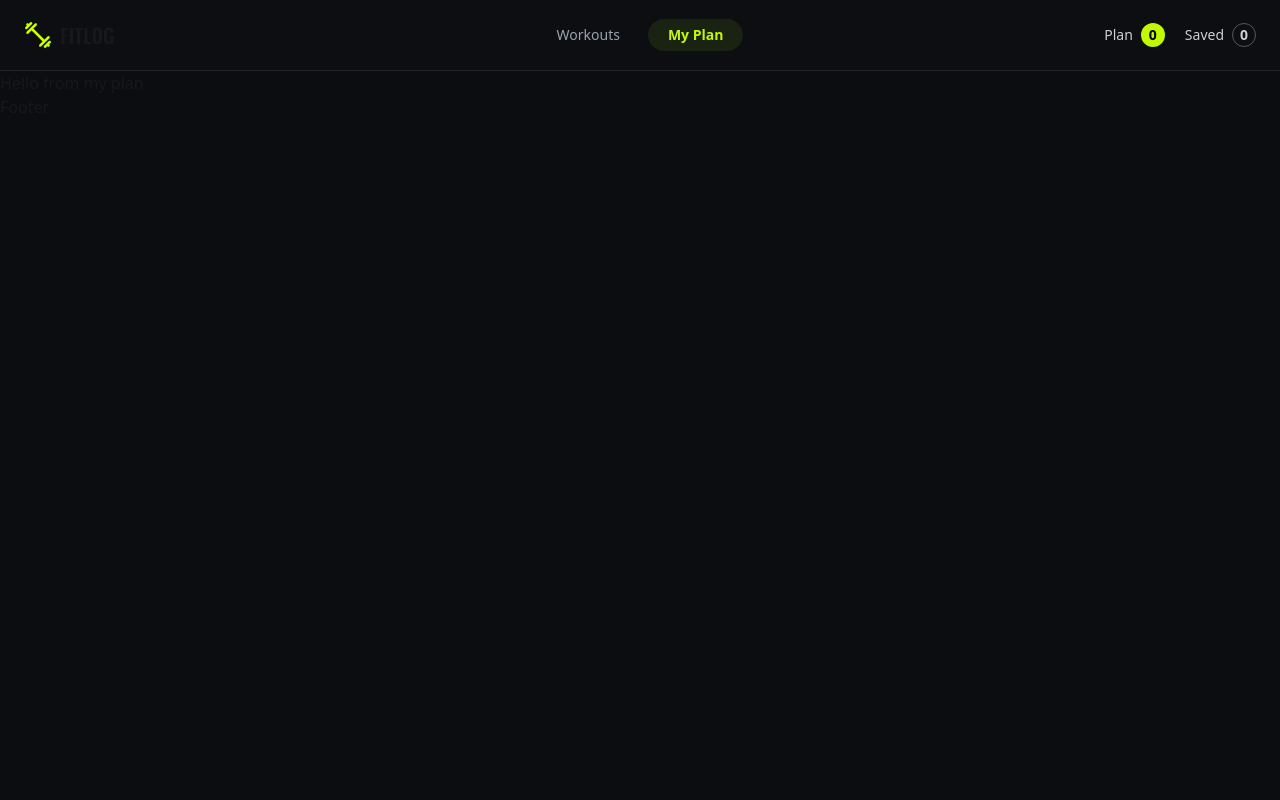
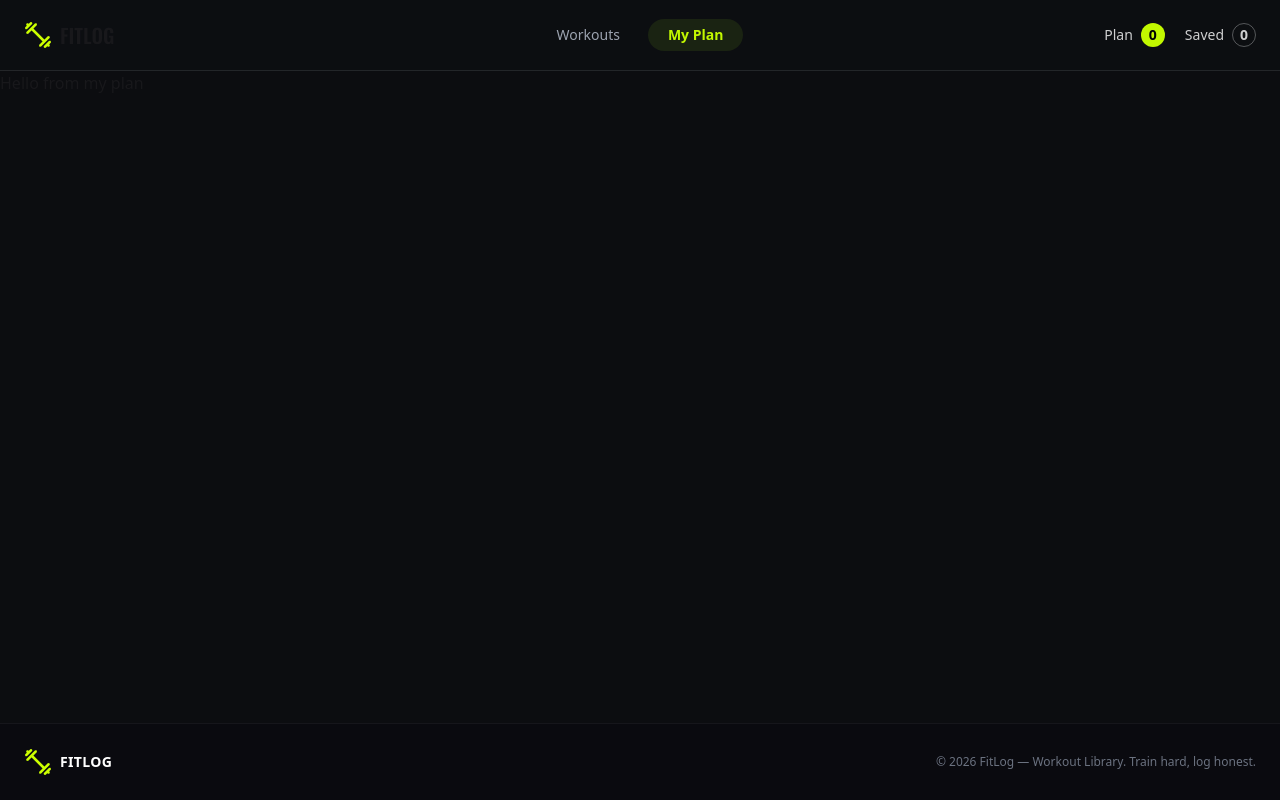
Before and after one commit to asm-saim/fit-log, a Next.js app: page /my-plan in a window 1280 px wide. Built offline with nearby package versions, Linux system fonts and the light colour scheme.

Commit message:
favicon implemented

```diff
--- /dev/null
+++ b/src/app/components/shared/Footer.tsx
@@ -0,0 +1,21 @@
+import Image from "next/image";
+import Logo from "@/assets/logo.png";
+
+const Footer = () => {
+  return (
+    <footer className="w-full border-t border-white/5 bg-[#0a0a0f]">
+      <div className="mx-auto flex max-w-7xl items-center justify-between gap-4 px-4 py-4 sm:py-6 sm:px-6">
+        <div className="flex shrink-0 items-center gap-2">
+          <Image src={Logo} alt="logo" width={28} height={28} />
+          <span className="text-sm font-semibold tracking-wide text-white">FITLOG</span>
+        </div>
+
+        <p className="text-right text-[10px] leading-relaxed text-[#6B7280] sm:text-xs">
+          © {new Date().getFullYear()} FitLog — Workout Library. Train hard, log honest.
+        </p>
+      </div>
+    </footer>
+  );
+};
+
+export default Footer;
--- a/src/app/components/shared/Navbar.tsx
+++ b/src/app/components/shared/Navbar.tsx
@@ -14,7 +14,6 @@ const Navbar = () => {
 
   const isWorkoutActive = pathname === "/";
   const isMyPlanActive = pathname === "/my-plan";
-
 
   const closeMenu = () => setIsMenuOpen(false);
 
@@ -92,7 +91,7 @@ const Navbar = () => {
         <div className="border-t border-white/10 bg-[#0d0f12] px-4 py-4 lg:hidden">
           <nav className="flex flex-col gap-2">
             <Link
-              href="/workout"
+              href="/"
               onClick={closeMenu}
               className={`rounded-lg px-4 py-3 text-sm transition-colors ${
                 isWorkoutActive
@@ -128,13 +127,9 @@ const Navbar = () => {
             </Link>
 
             <Link
-              href="/saved"
+              href="/my-plan"
               onClick={closeMenu}
-              className={`flex items-center justify-between rounded-lg px-4 py-3 text-sm transition-colors ${
-                isSavedActive
-                  ? "bg-[#1A2312] font-semibold text-[#C2F800]"
-                  : "text-white/70 hover:bg-white/5 hover:text-white"
-              }`}
+              className="flex items-center justify-between rounded-lg px-4 py-3 text-sm text-white/70 transition-colors hover:bg-white/5 hover:text-white"
             >
               <span>Saved</span>
 
--- a/src/app/layout.tsx
+++ b/src/app/layout.tsx
@@ -3,6 +3,7 @@ import { Geist, Geist_Mono } from "next/font/google";
 import "./globals.css";
 import Navbar from "./components/shared/Navbar";
 import { Oswald } from "next/font/google";
+import Footer from "./components/shared/Footer";
 
 const oswald = Oswald({
   subsets: ["latin"],
@@ -29,8 +30,8 @@ export default function RootLayout({ children }: LayoutProps<"/">) {
     <html lang="en" className={`${geistSans.variable} ${geistMono.variable} ${oswald.variable} h-full antialiased`}>
       <body className="min-h-full flex flex-col bg-[#0C0D10]">
         <Navbar></Navbar>
-        {children}
-        <h1>Footer</h1>
+        <main className="flex-1">{children}</main>
+        <Footer></Footer>
       </body>
     </html>
   );
```
Also changed, not shown: src/app/icon.png (added).
